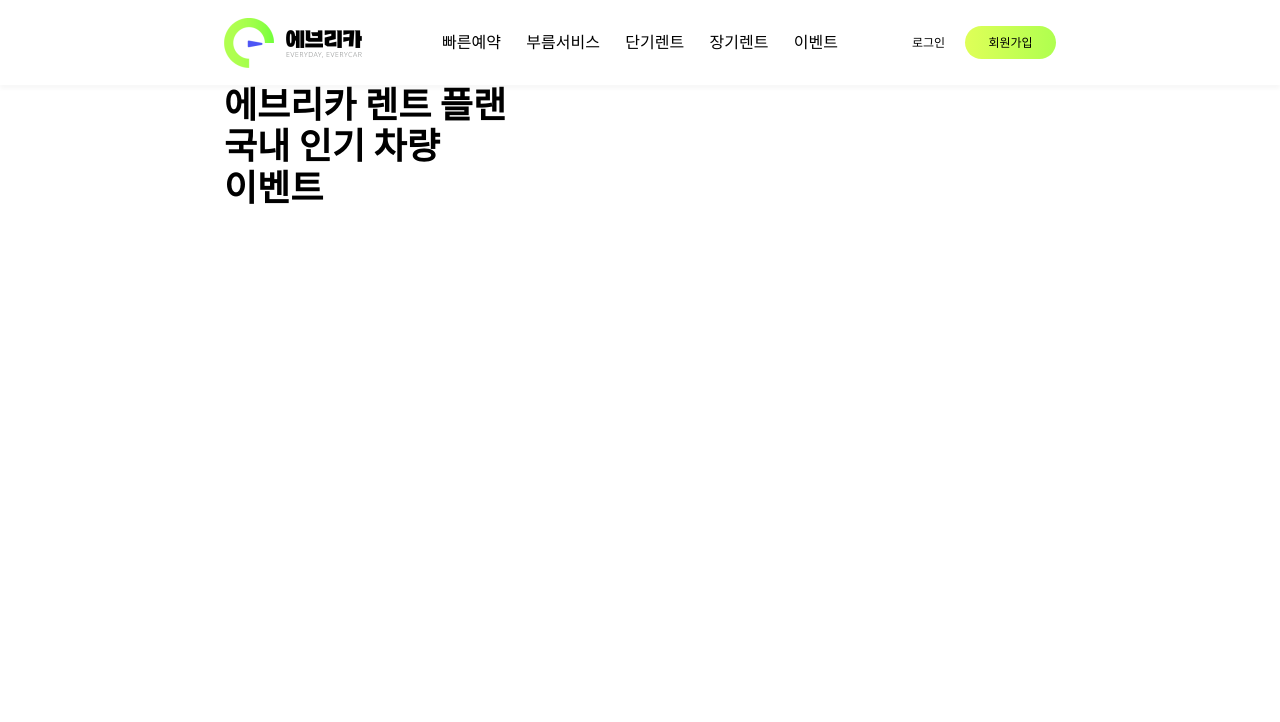
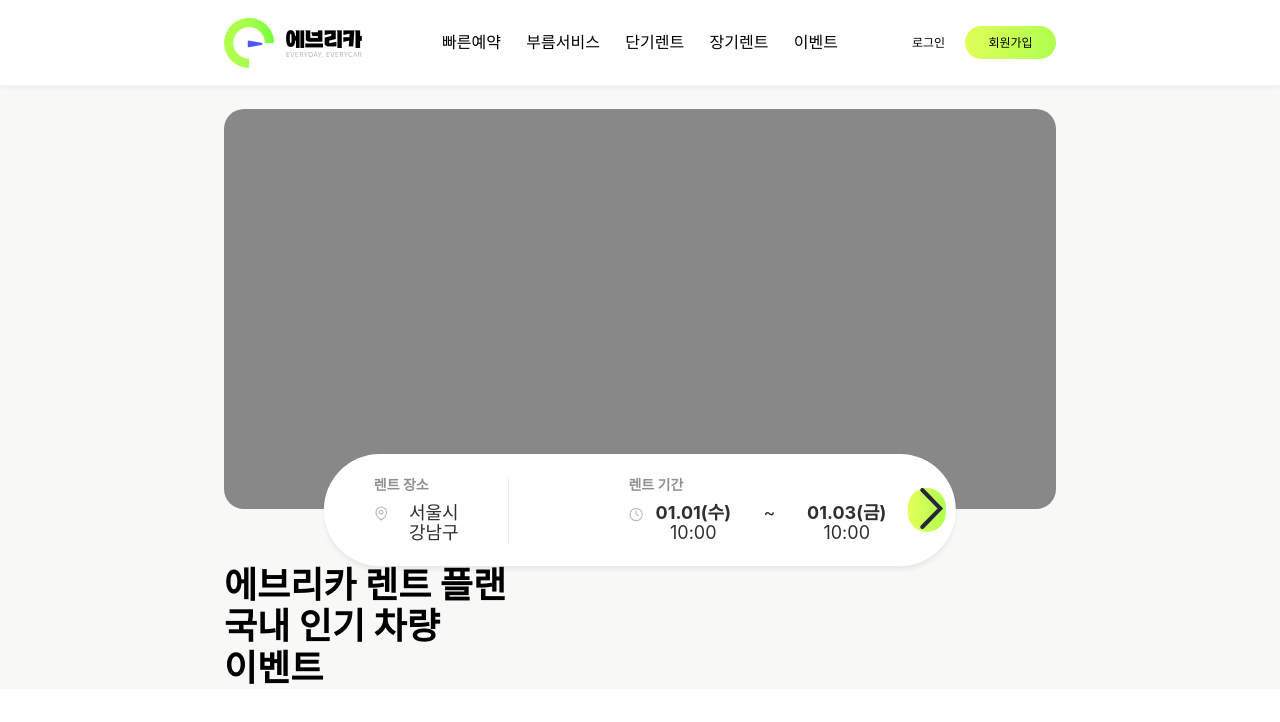
Before and after one commit to STERNDELFTIN/everycar-frontend, a React (Create React App) app in the folder everycar-frontend/: page / in a window 1280 px wide. Shown: the top 722 px of the page. Built offline with nearby package versions, Linux system fonts and the light colour scheme.

Commit message:
메인페이지 Content 컴포넌트 틀 구현
- 기능 구현 X

```diff
--- a/everycar-frontend/src/App.css
+++ b/everycar-frontend/src/App.css
@@ -1,4 +1,4 @@
-* { margin: 0; padding: 0 }
+* { margin: 0; padding: 0; }
 div { box-sizing : border-box; }
 body { margin : 0; }
 html { line-height : 1.15; /* 기본 행간 높이 */ }
@@ -8,6 +8,7 @@ i { display: block; }
 
 .App {
   width: 100vw; height: auto;
+  background-color: #F8F9F7;
   display: flex;
   flex-direction: column;
   text-align: center;
--- a/everycar-frontend/src/css/Main.css
+++ b/everycar-frontend/src/css/Main.css
@@ -1,3 +1,57 @@
 .Main {
     width: 65%; height: auto;
   }
+
+.content-container {
+    position: relative;
+    width: 100%; height: 456px;
+    margin-top: 24px;
+}
+.content-box {
+    width: 100%; height: 400px;
+    background-color: #888888;
+    border-radius: 20px;
+}
+
+.title { font-size: 14px; color: #8F9191; }
+.content { display: flex; font-size: 18px; color: #2F2F2F; gap: 10px; }
+.rent-pos, .rent-period { display: flex; flex-direction: column; align-items:start; justify-content: center; margin-left: 50px; gap: 10px; }
+.rent-container {
+    display: flex;
+    position: absolute;
+    width: 76%; height: 112px;
+    background-color: #FFFFFF;
+    border-radius: 60px;
+    box-shadow: 0px 4px 4.2px rgba(0, 0, 0, 0.06);
+    top: 88%;
+    left: 50%;
+    transform: translate(-50%, -50%);
+    align-items: center;
+    gap: 20px;
+}
+.rent-pos {
+    width: 25%; height: 90%;
+}
+.rent-period {
+    width: 60%; height: 90%;
+    margin-left: 100px;
+}
+
+.title {
+    color: #8F9191;
+    font-size: 14px;
+}
+.rent-btn {
+    display: flex;
+    width: 10%; height: 90%;
+    margin-right: 10px;
+    align-items: center;
+}
+.rent-btn button {
+    width: 100%; height: auto;
+    background: linear-gradient(to left, #AFFF4F, #E6FF59);
+    border-radius: 100px;
+    border: none;
+    aspect-ratio: 1 / 1; /* 정사각형 비율 유지 */
+    padding-left: 10px;
+}
--- a/everycar-frontend/src/routes/Main.js
+++ b/everycar-frontend/src/routes/Main.js
@@ -17,8 +17,47 @@ function Main() {
 
 function Content() {
     return(
-        <div className='content'>
+        <div className='content-container'>
+            <div className='content-box'>
 
+            </div>
+
+            <div className='rent-container'>
+                <div className='rent-pos'>
+                    <h5 className='title'>렌트 장소</h5>
+                    <div className='content'>
+                        <svg width="22" height="21" viewBox="0 0 22 21" fill="none" xmlns="http://www.w3.org/2000/svg">
+                            <path d="M18.875 8.75C18.875 14.875 11 20.125 11 20.125C11 20.125 3.125 14.875 3.125 8.75C3.125 6.66142 3.95468 4.65838 5.43153 3.18153C6.90838 1.70468 8.91142 0.875 11 0.875C13.0886 0.875 15.0916 1.70468 16.5685 3.18153C18.0453 4.65838 18.875 6.66142 18.875 8.75Z" stroke="#B3B3B3" stroke-width="1.6" stroke-linecap="round" stroke-linejoin="round"/>
+                            <path d="M11 11.375C12.4497 11.375 13.625 10.1997 13.625 8.75C13.625 7.30025 12.4497 6.125 11 6.125C9.55025 6.125 8.375 7.30025 8.375 8.75C8.375 10.1997 9.55025 11.375 11 11.375Z" stroke="#B3B3B3" stroke-width="1.6" stroke-linecap="round" stroke-linejoin="round"/>
+                        </svg>
+                        <p>서울시 강남구</p>
+                    </div>
+                </div>
+
+                <div style={ { borderRight: "1px solid #EAEAEA", width: "5%", height: "60%" } }></div>
+
+                <div className='rent-period'>
+                    <h5 className='title'>렌트 기간</h5>
+                    <div className='content'>
+                        <svg width="23" height="23" viewBox="0 0 23 23" fill="none" xmlns="http://www.w3.org/2000/svg">
+                            <path d="M11.5 5.74999V11.5L15.3334 13.4167M21.0834 11.5C21.0834 16.7927 16.7928 21.0833 11.5 21.0833C6.20729 21.0833 1.91669 16.7927 1.91669 11.5C1.91669 6.20726 6.20729 1.91666 11.5 1.91666C16.7928 1.91666 21.0834 6.20726 21.0834 11.5Z" stroke="#B3B3B3" stroke-width="1.6" stroke-linecap="round" stroke-linejoin="round"/>
+                        </svg>
+                        <p className='start-period'><b>01.01(수) </b>10:00</p>
+                        <p style={{ margin: "0 20px" }}>~</p>
+                        <p className='end-period'><b>01.03(금) </b>10:00</p>
+                    </div>
+                </div>
+
+                <div className='rent-btn'>
+                    <button>
+                        <div className='arow'>
+                            <svg width="24" height="41" viewBox="0 0 24 41" fill="none" xmlns="http://www.w3.org/2000/svg">
+                                <path d="M2.5 2L20.5 20.5L2.5 39" stroke="#252736" stroke-width="4" stroke-linecap="round"/>
+                            </svg>
+                        </div>
+                    </button>
+                </div>
+            </div>
         </div>
     );
 }
```
